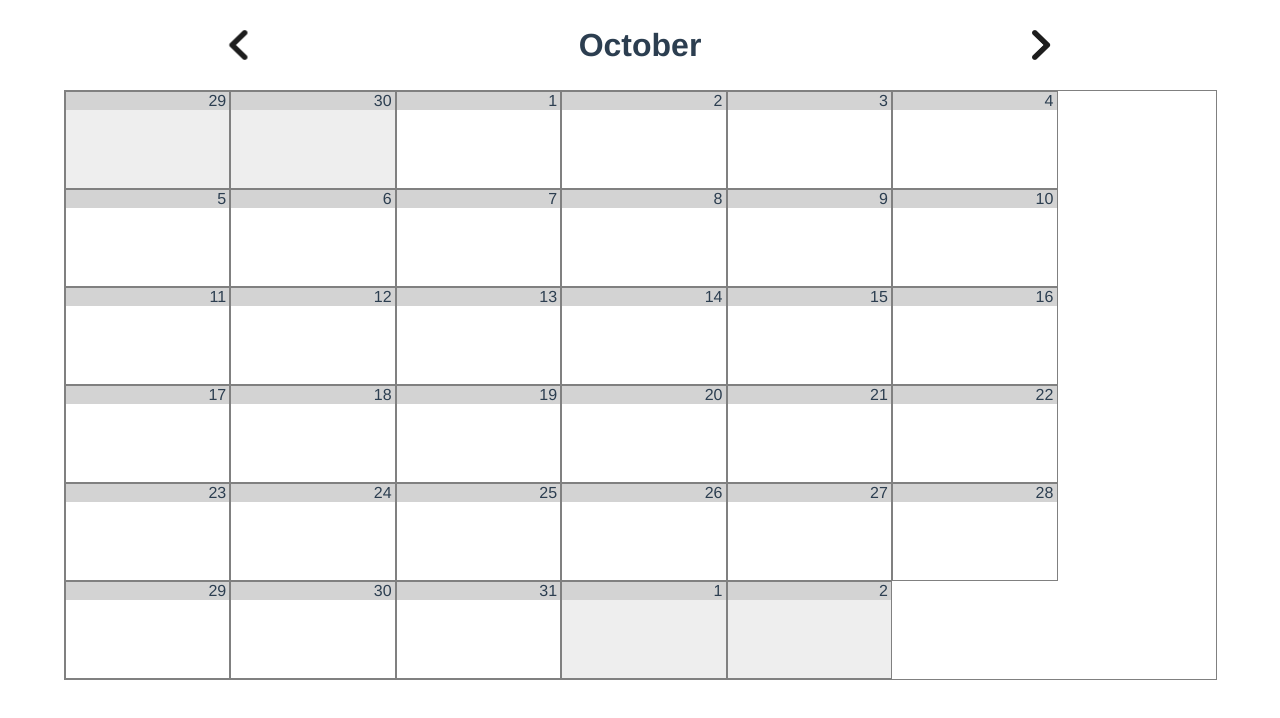
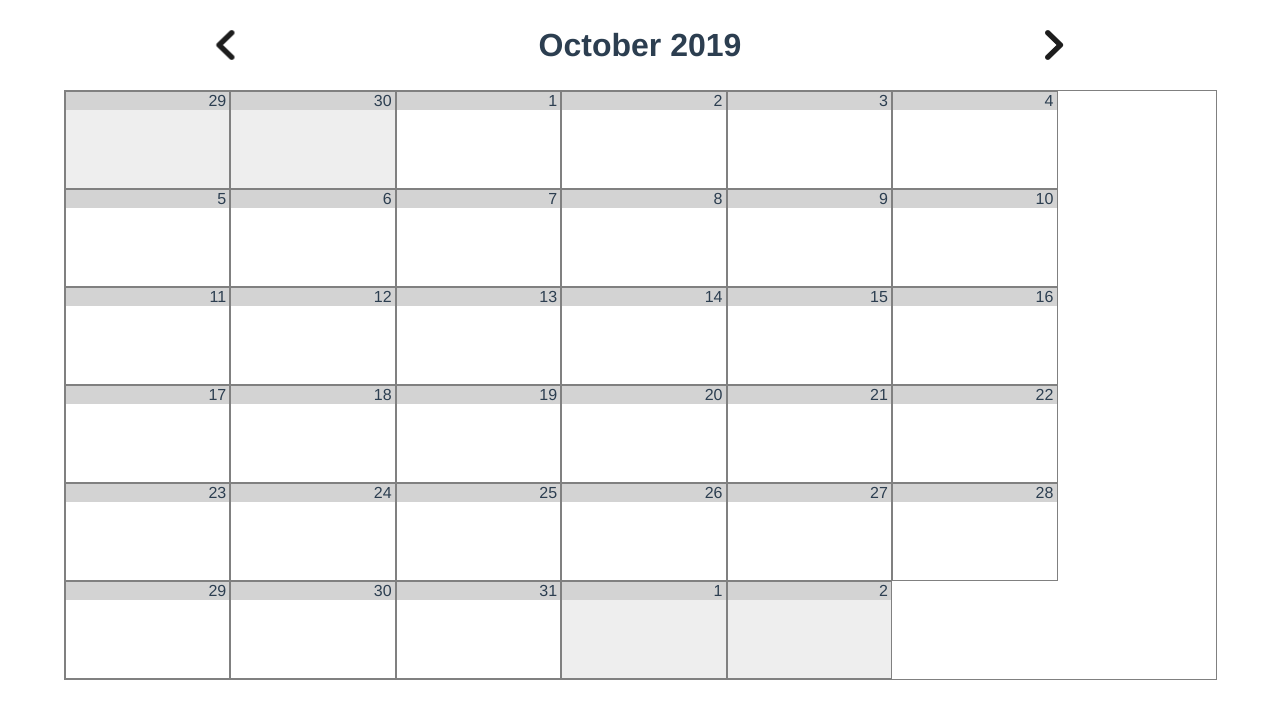
Before and after one commit to HCLarsen/vue-calendar, a Vue app: page /2019/10 in a window 1280 px wide. Shown: the top 718 px of the page. Built offline with nearby package versions, Linux system fonts and the light colour scheme.

Commit message:
Add year to month header

```diff
--- a/src/views/MonthView.vue
+++ b/src/views/MonthView.vue
@@ -4,7 +4,7 @@
       <router-link :to="{ name: 'month', params: { year: this.year, month: this.month} }" class="previous-month" >
         <img :src="arrow"/>
       </router-link>
-      <h1 v-html="monthName"></h1>
+      <h1 v-html="header"></h1>
       <router-link :to="{ name: 'month', params: { year: this.year, month: this.month + 2} }" class="next-month" >
         <img :src="arrow"/>
       </router-link>
@@ -41,6 +41,9 @@ export default {
     }
   },
   computed: {
+    header() {
+      return `${this.monthName} ${this.year}`
+    },
     monthName() {
       return new Date(this.year, this.month).toLocaleDateString("en-CA", { month: "long" });
     },
```
Also changed, not shown: 1 other file (tests, documents, lock files or other folders).
